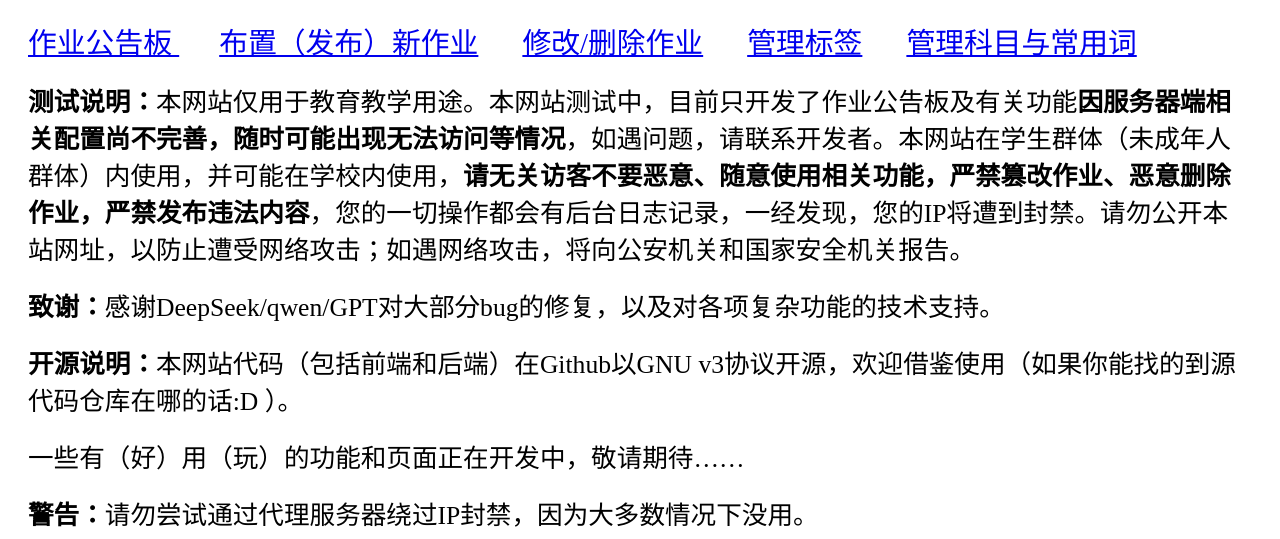
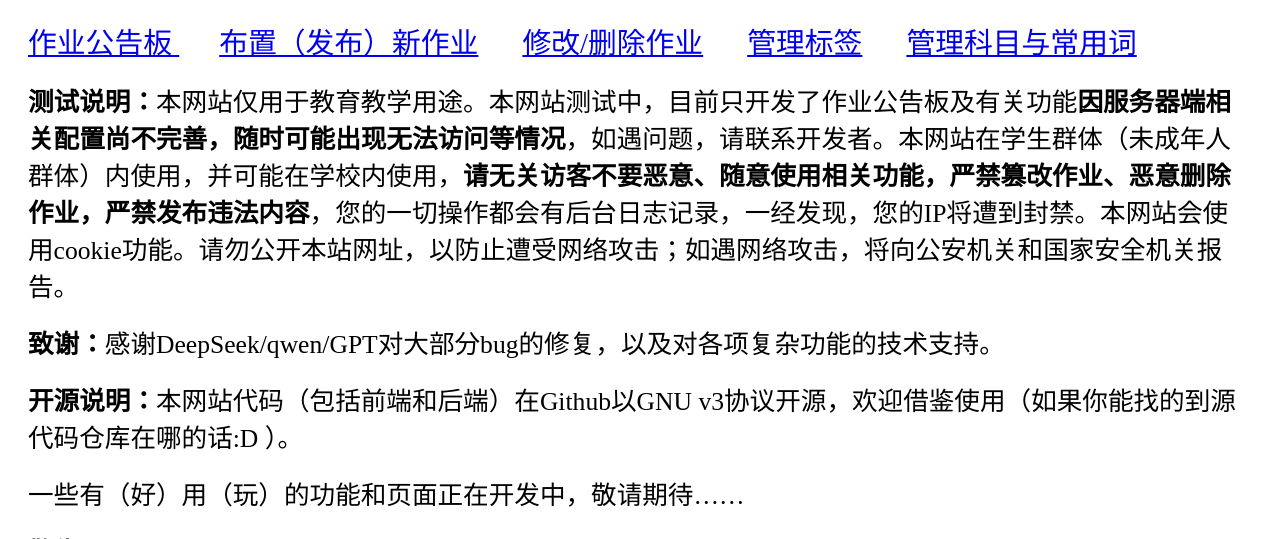
Before and after one commit to DongSX1217/HomeworkBoard, a Python web app: template templates/home.html in a window 1280 px wide. Shown: the part 132-671 px from the top of the page. Run offline with Jinja, Linux system fonts and the light colour scheme; the template is opened without the code that fills it, so the values that code supplies are empty.

Commit message:
feat: home page(声明使用cookie)

```diff
--- a/templates/home.html
+++ b/templates/home.html
@@ -25,7 +25,7 @@
         <a href="/submissions"> 修改/删除作业</a>
         <a href="/label/edit"> 管理标签</a>
         <a href="/subjects"> 管理科目与常用词</a>
-        <p><b>测试说明：</b>本网站仅用于教育教学用途。本网站测试中，目前只开发了作业公告板及有关功能<b>因服务器端相关配置尚不完善，随时可能出现无法访问等情况</b>，如遇问题，请联系开发者。本网站在学生群体（未成年人群体）内使用，并可能在学校内使用，<b>请无关访客不要恶意、随意使用相关功能，严禁篡改作业、恶意删除作业，严禁发布违法内容</b>，您的一切操作都会有后台日志记录，一经发现，您的IP将遭到封禁。请勿公开本站网址，以防止遭受网络攻击；如遇网络攻击，将向公安机关和国家安全机关报告。</p>
+        <p><b>测试说明：</b>本网站仅用于教育教学用途。本网站测试中，目前只开发了作业公告板及有关功能<b>因服务器端相关配置尚不完善，随时可能出现无法访问等情况</b>，如遇问题，请联系开发者。本网站在学生群体（未成年人群体）内使用，并可能在学校内使用，<b>请无关访客不要恶意、随意使用相关功能，严禁篡改作业、恶意删除作业，严禁发布违法内容</b>，您的一切操作都会有后台日志记录，一经发现，您的IP将遭到封禁。本网站会使用cookie功能。请勿公开本站网址，以防止遭受网络攻击；如遇网络攻击，将向公安机关和国家安全机关报告。</p>
         <p><b>致谢：</b>感谢DeepSeek/qwen/GPT对大部分bug的修复，以及对各项复杂功能的技术支持。</p>
         <p><b>开源说明：</b>本网站代码（包括前端和后端）在Github以GNU v3协议开源，欢迎借鉴使用（如果你能找的到源代码仓库在哪的话:D ）。</p>
         <p>一些有（好）用（玩）的功能和页面正在开发中，敬请期待……</p>
```
